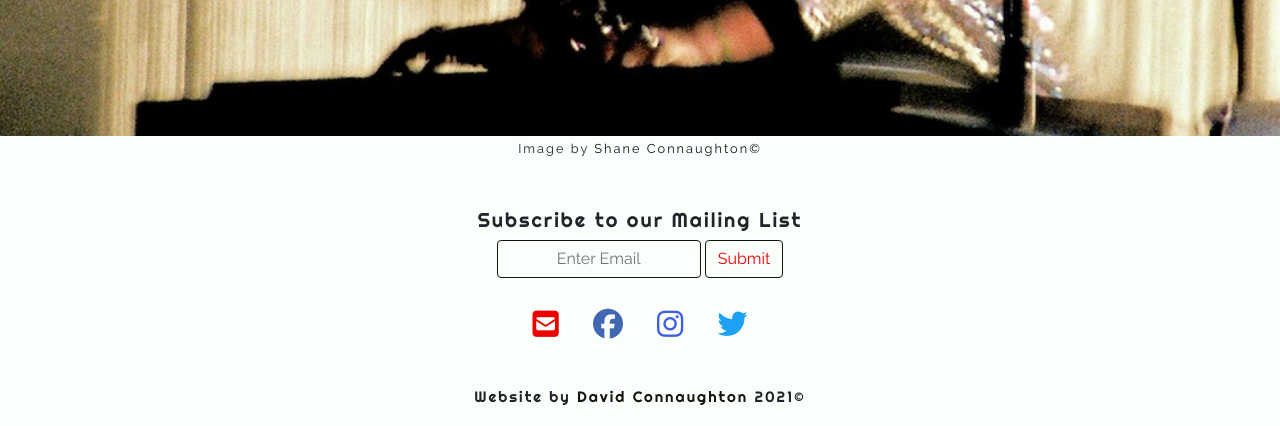
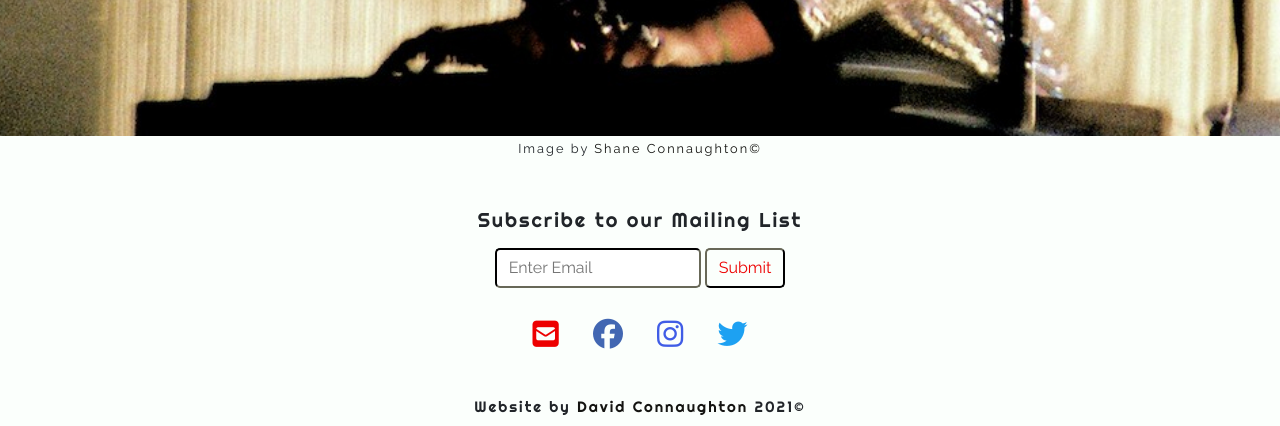
Before and after one commit to david-connaughton/foggy-notions, a Django app: page / in a window 1280 px wide. Shown: the part 658-1084 px from the top of the page. Before the commit the page ends 1063 px from the top, so only its background shows below. Run offline with Django 3.2, Linux system fonts and the light colour scheme; some libraries are stand-ins or nearby versions.

Commit message:
Jquery & CSS updated for Mail Button

```diff
--- a/static/css/base.css
+++ b/static/css/base.css
@@ -112,8 +112,15 @@ a:hover {
 
 .page-button {
     color: #ED0000;
+    border-radius: 5px!important;
     border-color: #141411;
+    padding: 6px 12px;
+    margin: 0px 0px 8px;
     font-family: 'Raleway', sans-serif;
+}
+
+#site-button {
+    background-color: #FBFFFC;
 }
 
 .fas,
--- a/static/js/base.js
+++ b/static/js/base.js
@@ -1,5 +1,11 @@
 $(document).ready(function(){
     $(".cover-text").css("display", "none");
     $(".cover-text").fadeIn(2000);
+    $("#site-button").mouseover(function(){
+        $("#site-button").css("color", '#141411');
+    });
+    $("#site-button").mouseout(function(){
+        $("#site-button").css("color", '#ED0000');
+    });
     $("#form").validate();
 })
--- a/templates/base.html
+++ b/templates/base.html
@@ -92,11 +92,11 @@
             <form class="text-center" id="form" method="POST" action="">
                 {% csrf_token %}
 
-                <div class="form-group">
+                <div class="form-group mx-sm-3 mb-2">
 
                     <h5>Subscribe to our Mailing List</h5>
-                    <input class="btn btn-outline page-button" type="email" name="email" placeholder="Enter Email">
-                    <button class="btn btn-outline page-button" type="submit">Submit</button>
+                    <input class="btn-outline page-button" type="email" name="email" placeholder="Enter Email">
+                    <button class="page-button mt-2" id="site-button" type="submit">Submit</button>
                 </div>
 
             </form>
```
